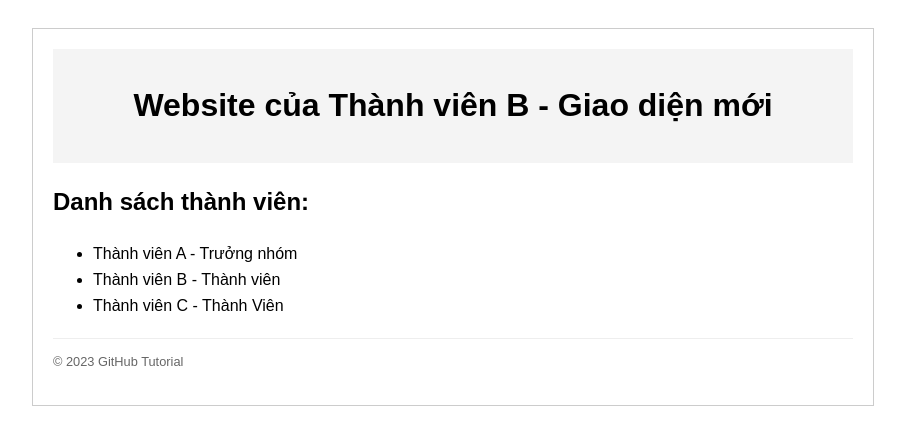
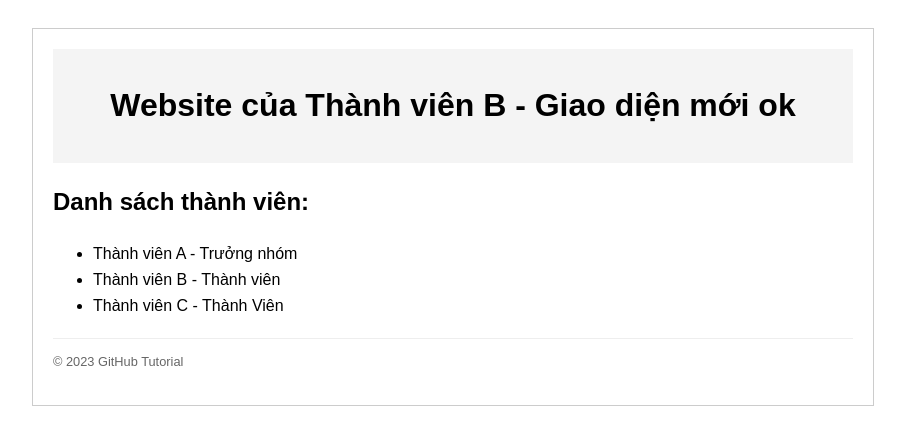
Before and after one commit to ntvana25033-create/anhjackbentre, a plain HTML site: page index.html in a window 1280 px wide. Shown: the whole page, without its empty margins (187-1092 px from the left). Drawn offline with Linux system fonts and the light colour scheme.

Commit message:
Thanh Vien B

```diff
--- a/index.html
+++ b/index.html
@@ -14,7 +14,7 @@
 <body>
     <div class="container">
         <header id="main-header">
-            <h1>Website của Thành viên B - Giao diện mới</h1>
+            <h1>Website của Thành viên B - Giao diện mới ok </h1>
         </header>
 
         <section>
```
